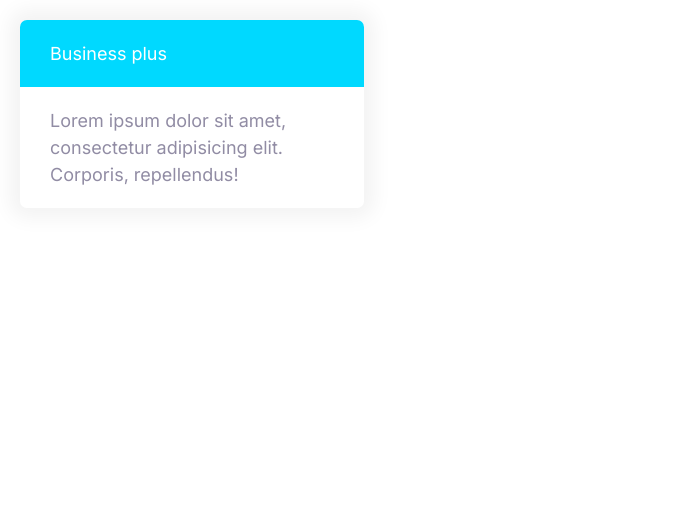
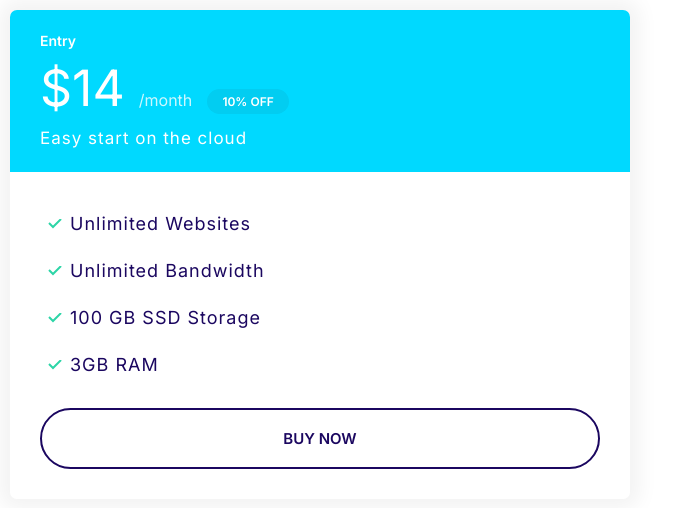
Before and after one commit to AleXAnastasov77/Moshify, a plain HTML site: page index.html in a window 1280 px wide. Shown: the whole page, without its empty margins (0-683 px from the left). Drawn offline with Linux system fonts and the light colour scheme.

Commit message:
Build the plan component

```diff
--- a/css/styles.css
+++ b/css/styles.css
@@ -100,6 +100,7 @@ a {
   }
   .badge--small {
     font-size: 1.2rem;
+    padding: 0.5rem 1.5rem;
   }
 }
 
@@ -269,6 +270,48 @@ a {
 }
 .card--secondary .card__header {
   background-color: var(--color-secondary);
-
   color: white;
 }
+.card--secondary .badge--secondary {
+  background-color: #02cdf1;
+}
+/* Plans */
+.plan__name {
+  color: white;
+  font-size: 2.4rem;
+  margin: 0;
+  font-weight: 600;
+}
+.plan__price {
+  font-size: 6rem;
+}
+.plan__billing-cycle {
+  font-size: 2.4rem;
+  font-weight: 300;
+  opacity: 0.8;
+  margin-right: 1rem;
+}
+.plan__description {
+  font-size: 2rem;
+  font-weight: 300;
+  letter-spacing: 1px;
+  display: block;
+}
+.plan .list__item {
+  letter-spacing: 1px;
+  margin-bottom: 2rem;
+}
+@media screen and (min-width: 1024px) {
+  .plan__name {
+    font-size: 1.4rem;
+  }
+  .plan__price {
+    font-size: 5rem;
+  }
+  .plan__billing-cycle {
+    font-size: 1.6rem;
+  }
+  .plan__description {
+    font-size: 1.7rem;
+  }
+}
--- a/index.html
+++ b/index.html
@@ -7,19 +7,32 @@
     <link rel="preconnect" href="https://fonts.googleapis.com" />
     <link rel="preconnect" href="https://fonts.gstatic.com" crossorigin />
     <link
-      href="https://fonts.googleapis.com/css2?family=Inter:wght@400;700;600&display=swap"
+      href="https://fonts.googleapis.com/css2?family=Inter:wght@400;700;600;500&display=swap"
       rel="stylesheet"
     />
     <link rel="stylesheet" href="css/normalize.css" />
     <link rel="stylesheet" href="css/styles.css" />
   </head>
   <body>
-    <div style="width: 30%; padding: 2rem">
-      <div class="card card--secondary">
-        <header class="card__header">Business plus</header>
-        <div class="card__body">
-          Lorem ipsum dolor sit amet, consectetur adipisicing elit. Corporis,
-          repellendus!
+    <div style="width: 50%; padding: 1rem">
+      <div class="plan">
+        <div class="card card--secondary">
+          <header class="card__header">
+            <h3 class="plan__name">Entry</h3>
+            <span class="plan__price">$14 </span>
+            <span class="plan__billing-cycle">/month</span>
+            <span class="badge badge--secondary badge--small">10% OFF</span>
+            <span class="plan__description">Easy start on the cloud</span>
+          </header>
+          <div class="card__body">
+            <ul class="list list--tick">
+              <li class="list__item">Unlimited Websites</li>
+              <li class="list__item">Unlimited Bandwidth</li>
+              <li class="list__item">100 GB SSD Storage</li>
+              <li class="list__item">3GB RAM</li>
+            </ul>
+            <button class="btn btn--outline btn--block">Buy Now</button>
+          </div>
         </div>
       </div>
     </div>
```
Also changed, not shown: components/plans.html (added, +22 -0 lines).
